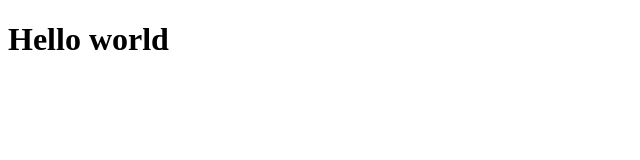
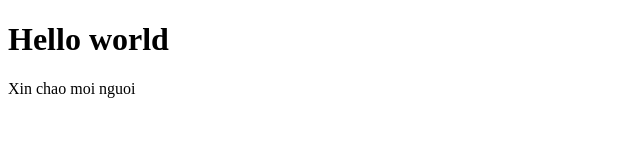
Before and after one commit to thanhnew2001/learngitflow, a plain HTML site: page index.html in a window 1280 px wide. Shown: the whole page, without its empty margins (0-640 px from the left). Drawn offline with Linux system fonts and the light colour scheme.

Commit message:
Update index.html

```diff
--- a/index.html
+++ b/index.html
@@ -8,5 +8,6 @@
 </head>
 <body>
     <h1>Hello world</h1>
+    <div>Xin chao moi nguoi</div>
 </body>
 </html>
```
